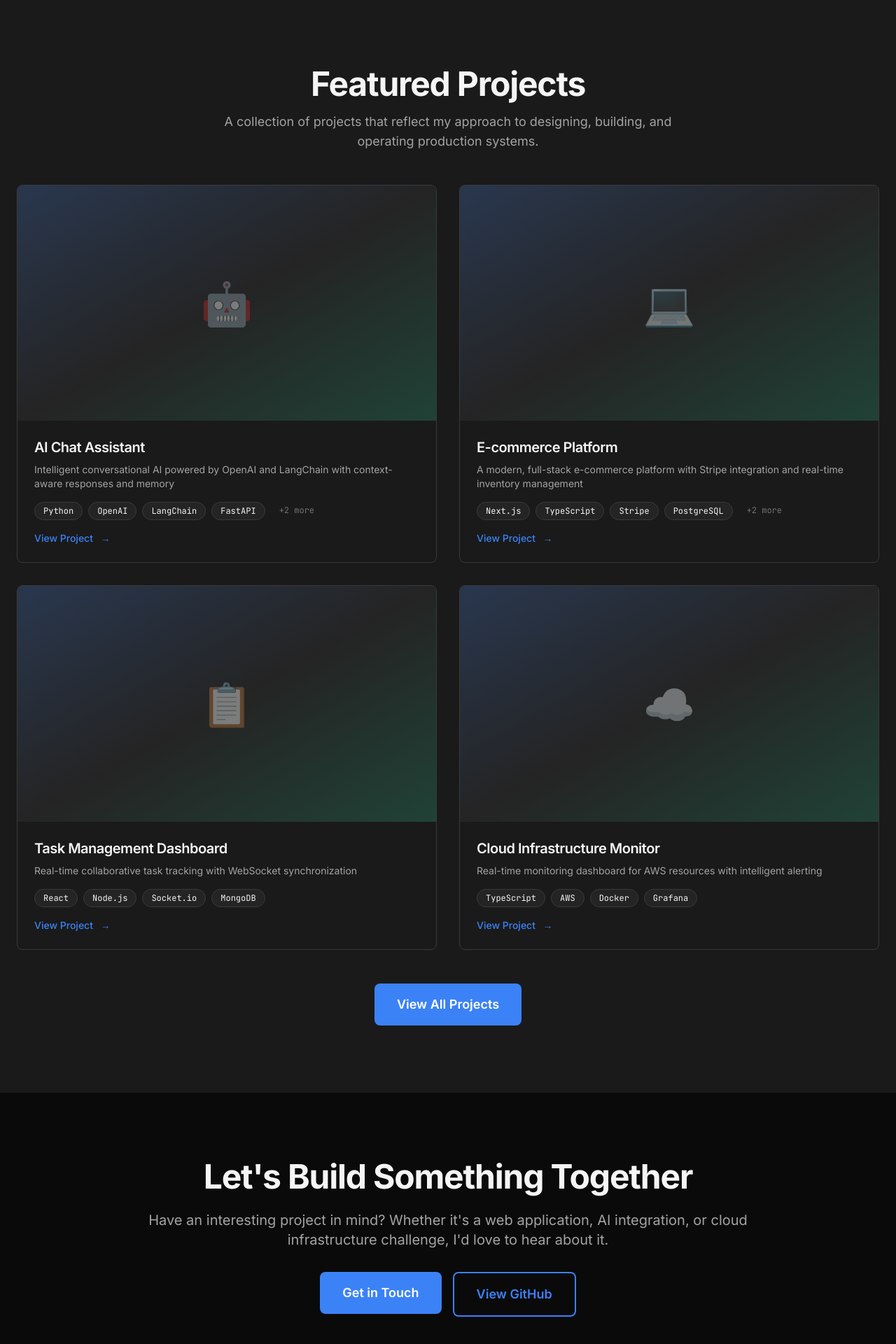
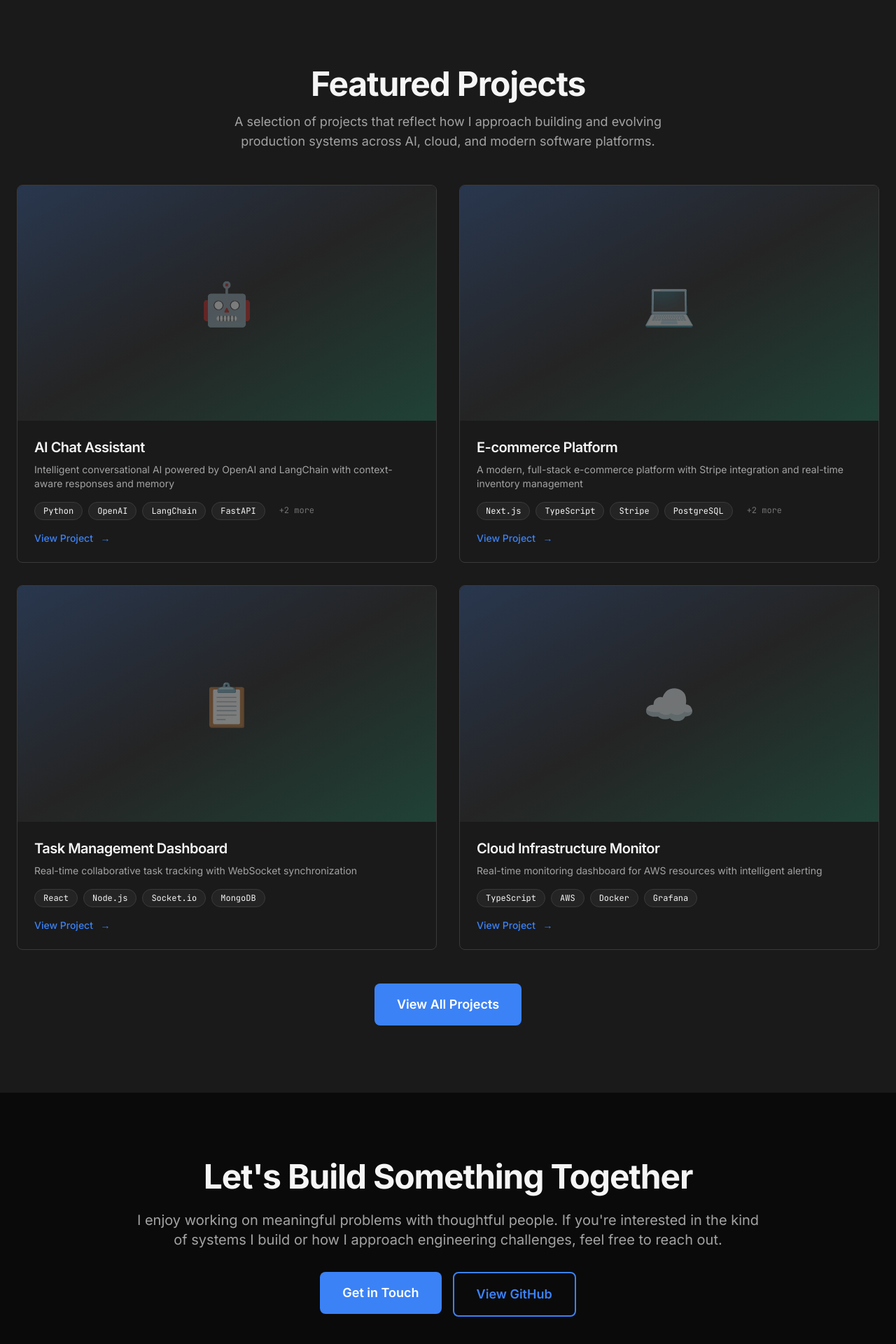
Before and after one commit to zavalatechlabs/zavala-software-portfolio, a Next.js app: page / in a window 1280 px wide. Shown: the part 1826-3746 px from the top of the page at 70% size. Built offline with nearby package versions, Linux system fonts and the light colour scheme; no server answers.

Commit message:
refine Featured Projects and contact section copy for more authentic tone

```diff
--- a/app/page.tsx
+++ b/app/page.tsx
@@ -114,7 +114,7 @@ export default function Home() {
 
           <FadeInView delay={0.1}>
             <p className="text-center text-zavala-text-secondary text-lg mb-12 max-w-2xl mx-auto">
-              A collection of projects that reflect my approach to designing, building, and operating production systems.
+              A selection of projects that reflect how I approach building and evolving production systems across AI, cloud, and modern software platforms.
             </p>
           </FadeInView>
 
@@ -169,8 +169,7 @@ export default function Home() {
 
           <FadeInView delay={0.2}>
             <p className="text-lg md:text-xl text-zavala-text-secondary mb-8 leading-relaxed">
-              Have an interesting project in mind? Whether it&apos;s a web application, AI integration,
-              or cloud infrastructure challenge, I&apos;d love to hear about it.
+              I enjoy working on meaningful problems with thoughtful people. If you&apos;re interested in the kind of systems I build or how I approach engineering challenges, feel free to reach out.
             </p>
           </FadeInView>
 
```
